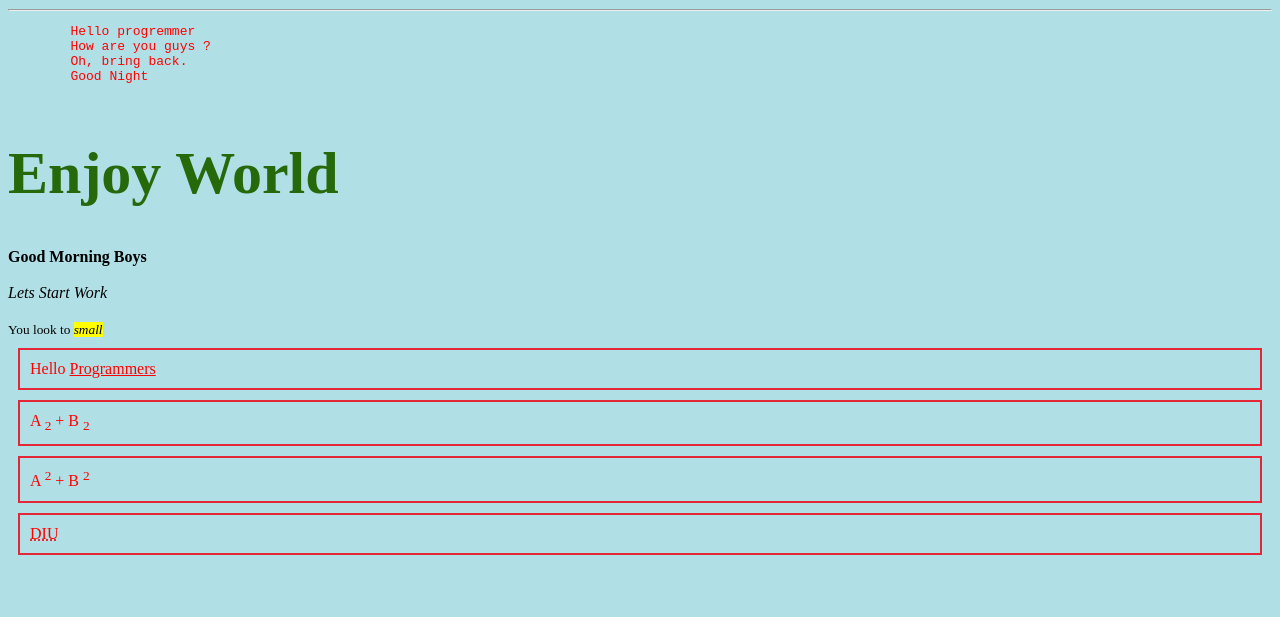
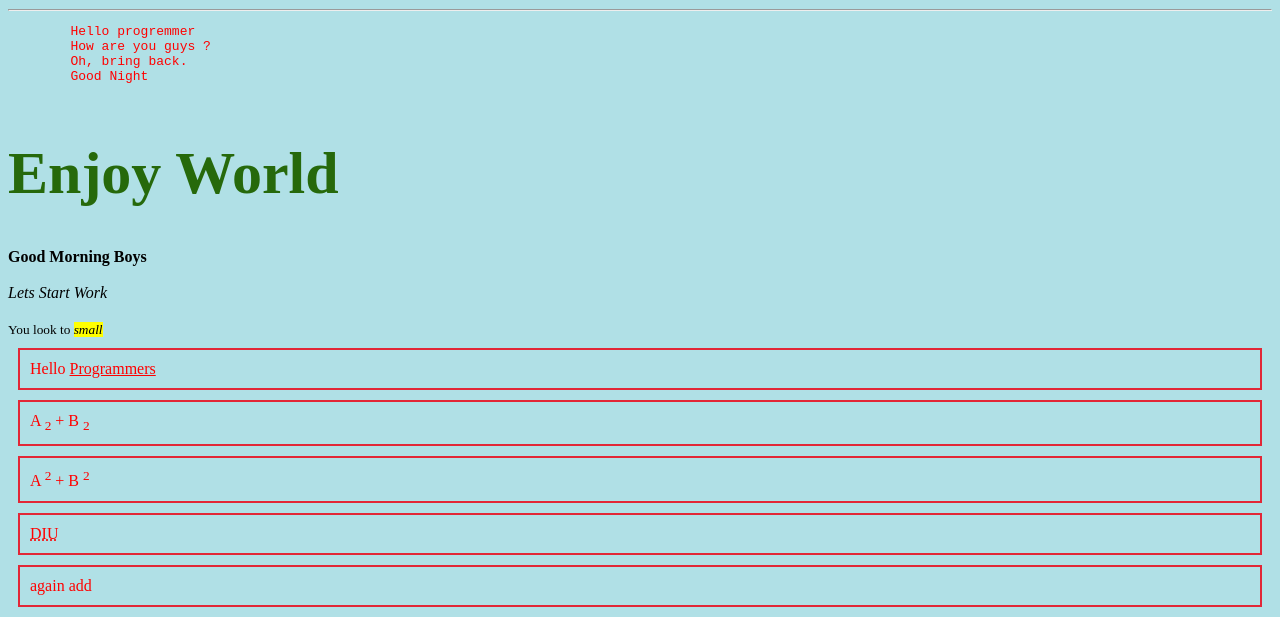
Before and after one commit to pritom1807/HtmlCssBasic, a plain HTML site: page index.html in a window 1280 px wide. Shown: the part 713-1330 px from the top of the page. Before the commit the page ends 1278 px from the top, so only its background shows below. Drawn offline with Linux system fonts and the light colour scheme.

Commit message:
Update index.html
again add p tag

```diff
--- a/index.html
+++ b/index.html
@@ -44,7 +44,7 @@
 
 
 
-
+<p>again add</p>
 </body>
 
 </html>
```
